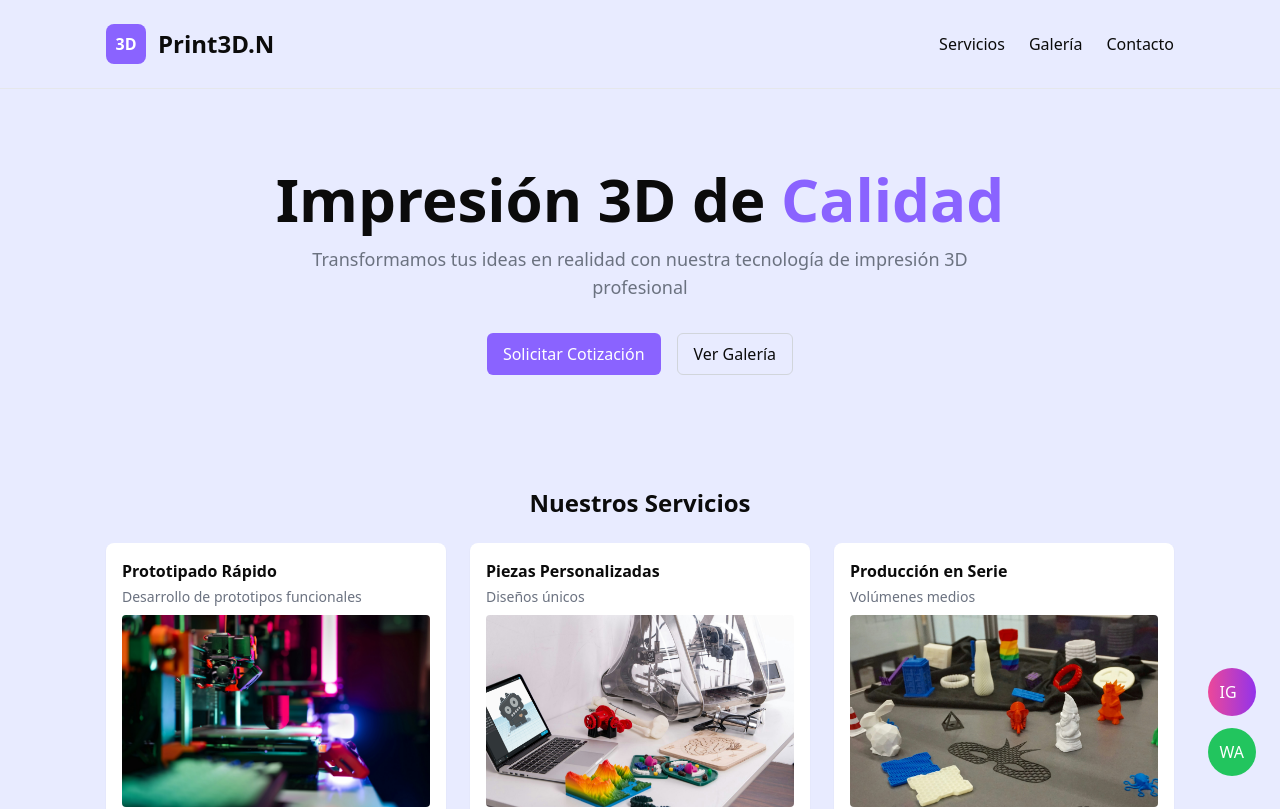
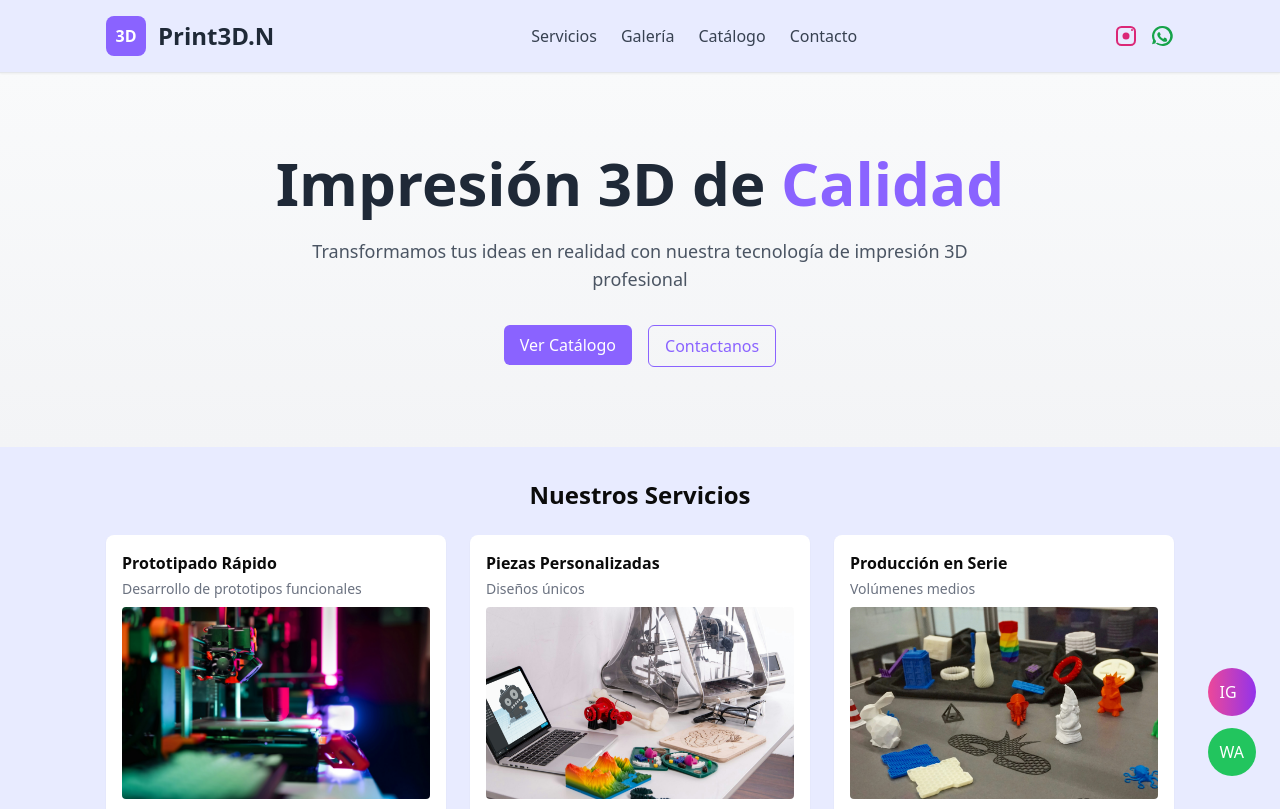
Before and after one commit to lionelc39/print3dn, a React (Vite) app: page / in a window 1280 px wide. Shown: the top 809 px of the page. Built offline with nearby package versions, Linux system fonts and the light colour scheme.

Commit message:
Update Printing3DWebsite.jsx

```diff
--- a/src/Printing3DWebsite.jsx
+++ b/src/Printing3DWebsite.jsx
@@ -40,31 +40,73 @@ const Printing3DWebsite = () => {
       </div>
 
   {/* Header */}
-      <header className="bg-background border-b border-gray-200">
-        <div className="container mx-auto py-6 flex items-center justify-between">
+<header className="bg-background border-b border-gray-200 sticky top-0 z-40 shadow-sm">
+  <div className="container mx-auto py-4 px-6 flex items-center justify-between">
+    {/* Logo */}
     <div className="flex items-center gap-3">
       <div className="w-10 h-10 bg-primary rounded-lg flex items-center justify-center text-white font-bold">3D</div>
-            <h1 className="text-2xl font-bold">Print3D.N</h1>
+      <h1 className="text-2xl font-bold text-gray-800">Print3D.N</h1>
     </div>
-          <nav className="hidden md:flex gap-6">
-            <a href="#servicios">Servicios</a>
-            <a href="#galeria">Galería</a>
-            <a href="#contacto">Contacto</a>
+
+    {/* Menú de navegación */}
+    <nav className="hidden md:flex gap-6 text-gray-700 font-medium">
+      <a href="#servicios" className="hover:text-primary transition">Servicios</a>
+      <a href="#galeria" className="hover:text-primary transition">Galería</a>
+      <a href="#catalogo" className="hover:text-primary transition">Catálogo</a>
+      <a href="#contacto" className="hover:text-primary transition">Contacto</a>
     </nav>
+
+    {/* Íconos de redes sociales */}
+    <div className="flex gap-3 items-center">
+      {/* Instagram */}
+      <a href="https://www.instagram.com/print3d.n/" target="_blank" rel="noreferrer"
+        className="text-pink-600 hover:scale-110 transition-transform">
+        <svg xmlns="http://www.w3.org/2000/svg" viewBox="0 0 24 24" fill="currentColor" className="w-6 h-6">
+          <path d="M7.5 2h9a5.5 5.5 0 0 1 5.5 5.5v9A5.5 5.5 0 0 1 16.5 22h-9A5.5 5.5 0 0 1 2 16.5v-9A5.5 5.5 0 0 1 7.5 2zm0 2A3.5 3.5 0 0 0 4 7.5v9A3.5 3.5 0 0 0 7.5 20h9a3.5 3.5 0 0 0 3.5-3.5v-9A3.5 3.5 0 0 0 16.5 4h-9z"/>
+          <circle cx="12" cy="12" r="3.5"/>
+          <circle cx="18" cy="6" r="1"/>
+        </svg>
+      </a>
+
+      {/* WhatsApp */}
+      <a href="https://wa.me/5493489324301" target="_blank" rel="noreferrer"
+        className="text-green-600 hover:scale-110 transition-transform">
+        <svg xmlns="http://www.w3.org/2000/svg" viewBox="0 0 24 24" fill="currentColor" className="w-6 h-6">
+          <path d="M12 2a10 10 0 0 0-8.94 14.49l-1 3.65 3.74-1A10 10 0 1 0 12 2zm0 18a8 8 0 0 1-4.09-1.11l-.29-.18-2.21.61.6-2.16-.14-.3A8 8 0 1 1 12 20zm4.6-5.6c-.25-.12-1.48-.72-1.7-.8s-.4-.12-.56.12-.64.8-.79.97-.29.18-.54.06a6.58 6.58 0 0 1-3.06-2.68c-.23-.39.23-.36.66-1.2.07-.15.03-.28 0-.39s-.56-1.35-.77-1.86-.4-.42-.56-.43-.31 0-.48 0a.93.93 0 0 0-.66.3 2.77 2.77 0 0 0-.86 2.06 4.81 4.81 0 0 0 1 2.6 11.02 11.02 0 0 0 4.22 3.86 4.58 4.58 0 0 0 2.75.85 2.34 2.34 0 0 0 1.57-.66 1.88 1.88 0 0 0 .4-1.14c0-.15 0-.27-.01-.37s-.21-.15-.46-.27z"/>
+        </svg>
+      </a>
+    </div>
   </div>
 </header>
 
+
       {/* Hero */}
-      <section className="py-20">
-        <div className="container mx-auto text-center">
-          <h2 className="text-4xl md:text-6xl font-bold mb-4">Impresión 3D de <span className="text-primary">Calidad</span></h2>
-          <p className="text-lg text-muted mb-8 max-w-2xl mx-auto">{businessData.heroSubtitle}</p>
+<section className="py-20 text-center bg-gradient-to-b from-gray-50 to-gray-100">
+  <div className="container mx-auto">
+    <h2 className="text-4xl md:text-6xl font-bold mb-6 text-gray-800">
+      Impresión 3D de <span className="text-primary">Calidad</span>
+    </h2>
+    <p className="text-lg text-gray-600 mb-8 max-w-2xl mx-auto">
+      {businessData.heroSubtitle}
+    </p>
+
     <div className="flex justify-center gap-4">
-            <Button size="lg">Solicitar Cotización</Button>
-            <Button variant="outline">Ver Galería</Button>
+      {/* Un solo botón para evitar duplicados */}
+      <a href="#catalogo">
+        <Button size="lg" className="bg-primary hover:bg-primary/90 text-white">
+          Ver Catálogo
+        </Button>
+      </a>
+
+      <a href="#contacto">
+        <Button variant="outline" className="text-primary border-primary hover:bg-primary hover:text-white">
+          Contactanos
+        </Button>
+      </a>
     </div>
   </div>
 </section>
+
 
       {/* Servicios */}
       <section id="servicios" className="py-8">
```
Lines whose indentation alone changed are shown as unchanged.
